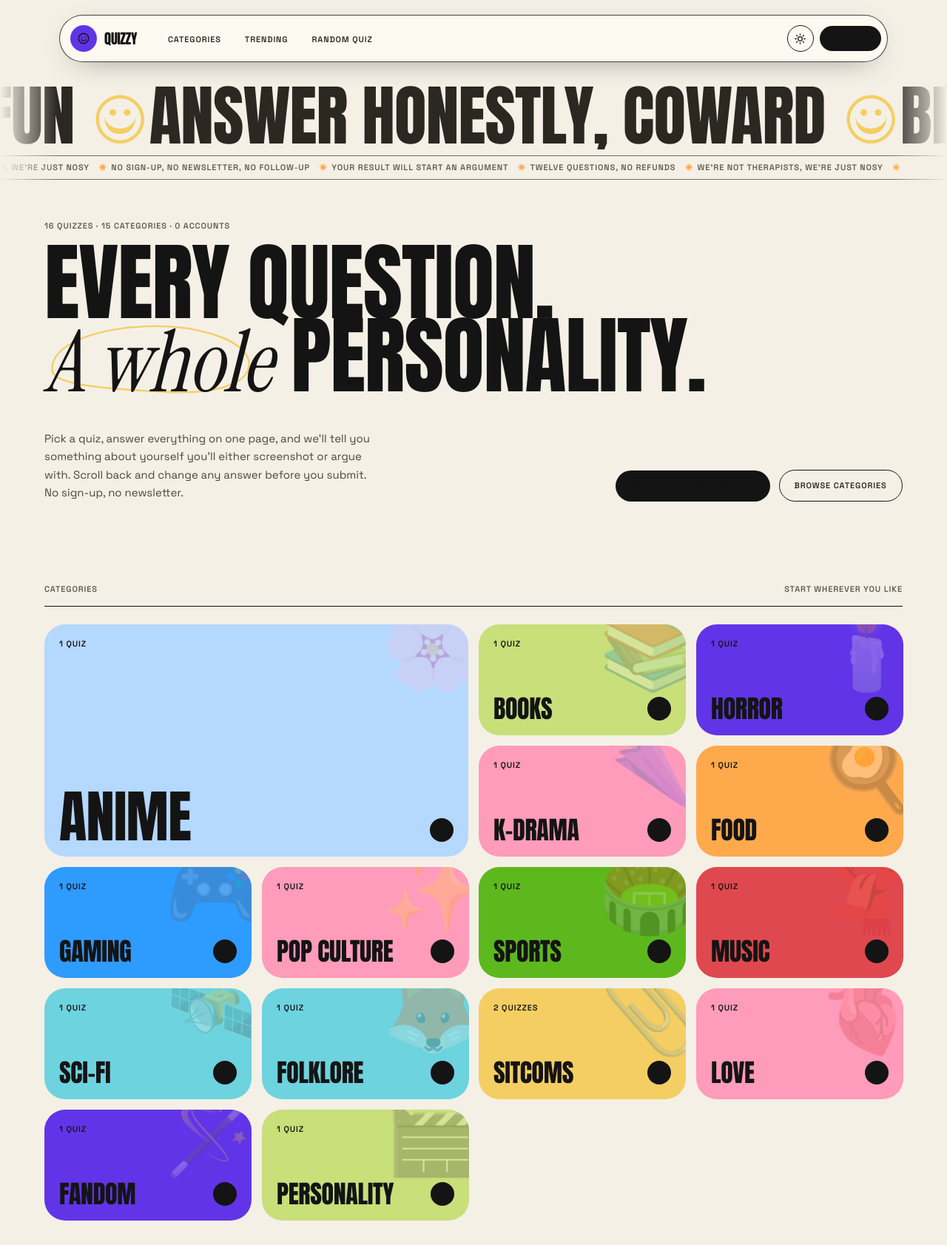
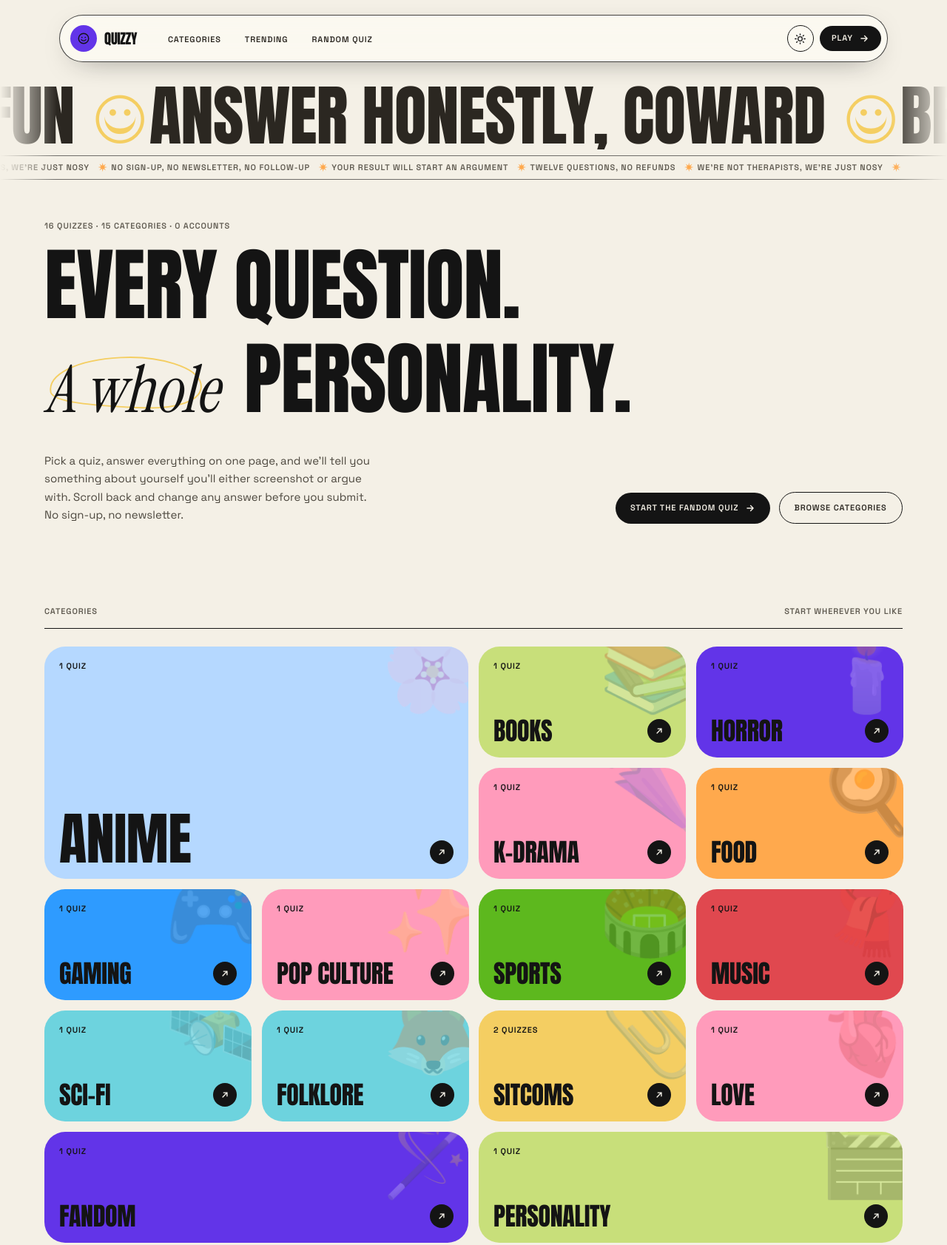
Before and after one commit to kzsakib/quizzy, an Astro site: page / in a window 1280 px wide. Shown: the top 1683 px of the page at 74% size. Built offline with nearby package versions, Linux system fonts and the light colour scheme; Astro itself is replaced by a stand-in of ours.

Commit message:
Loosen the hero headline and fix ink buttons in paper theme
The italic phrase crashed into PERSONALITY. and the two display lines sat
too close, so the second line is now its own baseline row with real gaps
between the words and the lines. Buttons that fill with ink used a fixed
near-black label, which disappeared on the cream theme; they now use an
on-ink token that flips with the theme. The last two category tiles stretch
so the bento grid no longer ends on a half-empty row.

```diff
--- a/src/components/Nav.astro
+++ b/src/components/Nav.astro
@@ -76,7 +76,7 @@ const slugs = JSON.stringify(quizzes.map((quiz) => quiz.slug));
       <ThemeToggle client:load />
       <a
         href={siteHref("/#trending")}
-        class="label hidden items-center gap-2 rounded-[var(--r-pill)] bg-ink px-4 py-2.5 text-ink-dark transition-transform duration-200 hover:-translate-y-0.5 sm:inline-flex"
+        class="label hidden items-center gap-2 rounded-[var(--r-pill)] bg-ink px-4 py-2.5 text-[var(--on-ink)] transition-transform duration-200 hover:-translate-y-0.5 sm:inline-flex"
       >
         Play
         <svg
--- a/src/components/QuizCard.astro
+++ b/src/components/QuizCard.astro
@@ -52,7 +52,7 @@ const questionCount = quiz.questions.length;
     </div>
     <span
       aria-hidden="true"
-      class="grid size-9 shrink-0 place-items-center rounded-full bg-ink text-ink-dark transition-transform duration-300 group-hover:rotate-45"
+      class="grid size-9 shrink-0 place-items-center rounded-full bg-ink text-[var(--on-ink)] transition-transform duration-300 group-hover:rotate-45"
     >
       <svg
         viewBox="0 0 24 24"
--- a/src/components/QuizPlayer.tsx
+++ b/src/components/QuizPlayer.tsx
@@ -111,7 +111,7 @@ export default function QuizPlayer({ quiz }: Props) {
               ? submit
               : () => firstUnanswered && scrollToQuestion(firstUnanswered.id)
           }
-          className="label shrink-0 rounded-[var(--r-pill)] bg-ink px-3.5 py-2 text-ink-dark transition-transform duration-200 hover:-translate-y-0.5 sm:px-4"
+          className="label shrink-0 rounded-[var(--r-pill)] bg-ink px-3.5 py-2 text-[var(--on-ink)] transition-transform duration-200 hover:-translate-y-0.5 sm:px-4"
         >
           {complete ? "See result" : `Jump to ${answeredCount + 1}`}
         </button>
--- a/src/pages/index.astro
+++ b/src/pages/index.astro
@@ -78,17 +78,23 @@ const rowTwo = [
       </p>
 
       <h1
-        class="display mt-5 max-w-[16ch] text-[clamp(48px,9vw,124px)] leading-[0.86]"
+        class="display mt-5 text-[clamp(46px,8.4vw,118px)]"
         data-reveal
       >
-        Every question.
+        <span class="block leading-[0.98]"
+          >Every question.</span
+        >
+        <span
+          class="mt-[0.2em] flex flex-wrap items-baseline gap-x-[0.32em] gap-y-[0.08em]"
+        >
           <span class="relative inline-block">
-          <span class="relative z-10 serif-italic font-normal normal-case tracking-normal"
+            <span
+              class="serif-italic relative z-10 -translate-y-[0.05em] text-[0.82em] font-normal normal-case leading-[0.98] tracking-normal"
               >A whole</span
             >
             <svg
               viewBox="0 0 320 120"
-            class="pointer-events-none absolute -inset-x-4 -inset-y-3 z-0 h-[calc(100%+24px)] w-[calc(100%+32px)] overflow-visible"
+              class="pointer-events-none absolute -inset-x-3 -inset-y-2 z-0 h-[calc(100%+16px)] w-[calc(100%+24px)] overflow-visible"
               aria-hidden="true"
               fill="none"
             >
@@ -101,7 +107,8 @@ const rowTwo = [
               ></path>
             </svg>
           </span>
-        personality.
+          <span class="leading-[0.98]">personality.</span>
+        </span>
       </h1>
 
       <div class="mt-10 grid gap-8 md:grid-cols-[1.1fr_0.9fr] md:items-end">
@@ -114,7 +121,7 @@ const rowTwo = [
         <div class="flex flex-wrap items-center gap-3 md:justify-end" data-reveal>
           <a
             href={siteHref(`/quiz/${heroQuiz.slug}/`)}
-            class="label inline-flex items-center gap-2 rounded-[var(--r-pill)] bg-ink px-5 py-3.5 text-ink-dark transition-transform duration-200 hover:-translate-y-0.5"
+            class="label inline-flex items-center gap-2 rounded-[var(--r-pill)] bg-ink px-5 py-3.5 text-[var(--on-ink)] transition-transform duration-200 hover:-translate-y-0.5"
           >
             Start the {heroQuiz.category.toLowerCase()} quiz
             <svg
@@ -162,7 +169,12 @@ const rowTwo = [
             class:list={[
               "group relative flex flex-col justify-between overflow-hidden rounded-[var(--r-tile)] p-5 text-ink-dark transition-transform duration-300 hover:-translate-y-1",
               index === 0 ? "col-span-2 row-span-2" : "",
-              index === categories.length - 1 ? "col-span-2 sm:col-span-1" : "",
+              // With 15 categories the last two tiles stretch to fill the final
+              // row instead of leaving two holes at the bottom of the bento.
+              index === categories.length - 2 ? "lg:col-span-2" : "",
+              index === categories.length - 1
+                ? "col-span-2 sm:col-span-1 lg:col-span-2"
+                : "",
             ]}
             style={`--tile-accent: var(--accent-${category.accent})`}
             data-reveal
@@ -190,7 +202,7 @@ const rowTwo = [
               </span>
               <span
                 aria-hidden="true"
-                class="grid size-8 shrink-0 place-items-center rounded-full bg-ink-dark text-ink transition-transform duration-300 group-hover:rotate-45"
+                class="grid size-8 shrink-0 place-items-center rounded-full bg-ink-dark text-[var(--on-ink-dark)] transition-transform duration-300 group-hover:rotate-45"
               >
                 <svg
                   viewBox="0 0 24 24"
@@ -289,7 +301,7 @@ const rowTwo = [
       </p>
       <a
         href={siteHref(`/quiz/${quizzes[quizzes.length - 1].slug}/`)}
-        class="label mt-8 inline-flex items-center gap-2 rounded-[var(--r-pill)] bg-ink px-5 py-3.5 text-ink-dark transition-transform duration-200 hover:-translate-y-0.5"
+        class="label mt-8 inline-flex items-center gap-2 rounded-[var(--r-pill)] bg-ink px-5 py-3.5 text-[var(--on-ink)] transition-transform duration-200 hover:-translate-y-0.5"
       >
         Take a quiz
         <svg
--- a/src/pages/quiz/[slug]/index.astro
+++ b/src/pages/quiz/[slug]/index.astro
@@ -55,7 +55,7 @@ const related = relatedQuizzes(quiz.slug, 3);
 
         <a
           href={siteHref(`/quiz/${quiz.slug}/take/`)}
-          class="label mt-8 inline-flex items-center gap-2 rounded-[var(--r-pill)] bg-ink px-6 py-4 text-ink-dark transition-transform duration-200 hover:-translate-y-0.5"
+          class="label mt-8 inline-flex items-center gap-2 rounded-[var(--r-pill)] bg-ink px-6 py-4 text-[var(--on-ink)] transition-transform duration-200 hover:-translate-y-0.5"
         >
           Start the quiz
           <svg
--- a/src/pages/quiz/[slug]/result/[trait].astro
+++ b/src/pages/quiz/[slug]/result/[trait].astro
@@ -102,7 +102,7 @@ const blurbDelay = taglineDelay + result.tagline.length * 24 + 260;
           <button
             type="button"
             data-share
-            class="label inline-flex items-center gap-2 rounded-[var(--r-pill)] bg-ink px-5 py-3.5 text-ink-dark transition-transform duration-200 hover:-translate-y-0.5"
+            class="label inline-flex items-center gap-2 rounded-[var(--r-pill)] bg-ink px-5 py-3.5 text-[var(--on-ink)] transition-transform duration-200 hover:-translate-y-0.5"
           >
             Share my result
           </button>
--- a/src/styles/global.css
+++ b/src/styles/global.css
@@ -130,7 +130,7 @@
     z-index: 100;
     transform: translateY(-160%);
     background: var(--ink);
-    color: var(--ink-dark);
+    color: var(--on-ink);
     padding: 10px 16px;
     border-radius: var(--r-control);
     font-size: 13px;
--- a/src/styles/tokens.css
+++ b/src/styles/tokens.css
@@ -18,6 +18,11 @@
   /* Ink */
   --ink: #f5f2ea;
   --ink-dark: #141414;
+
+  /* Text that sits on top of an ink fill (buttons, skip link) and of an
+     ink-dark fill (round arrow buttons). Both flip with the theme. */
+  --on-ink: var(--ink-dark);
+  --on-ink-dark: var(--paper);
 
   /* Muted text tokens. Fixed values rather than opacity, so small labels
      keep enough contrast on dark surfaces and in the paper theme. */
@@ -80,6 +85,7 @@
   --surface-2: #e7e0ce;
   --line: #141414;
   --ink: #141414;
+  --on-ink: var(--paper);
   --ink-muted: #605b51; /* 5.9:1 on cream */
   --ink-soft: #4c473e; /* 8.1:1 */
   --ink-strong: #2b2721;
```
Also changed, not shown: artifacts/shot-categories.png (added), artifacts/shot-hero-dark.png (added), artifacts/shot-hero-desktop.png (added), artifacts/shot-hero-mobile.png (added), artifacts/shot-home-desktop-top.png (added). Lines whose indentation alone changed are shown as unchanged.
